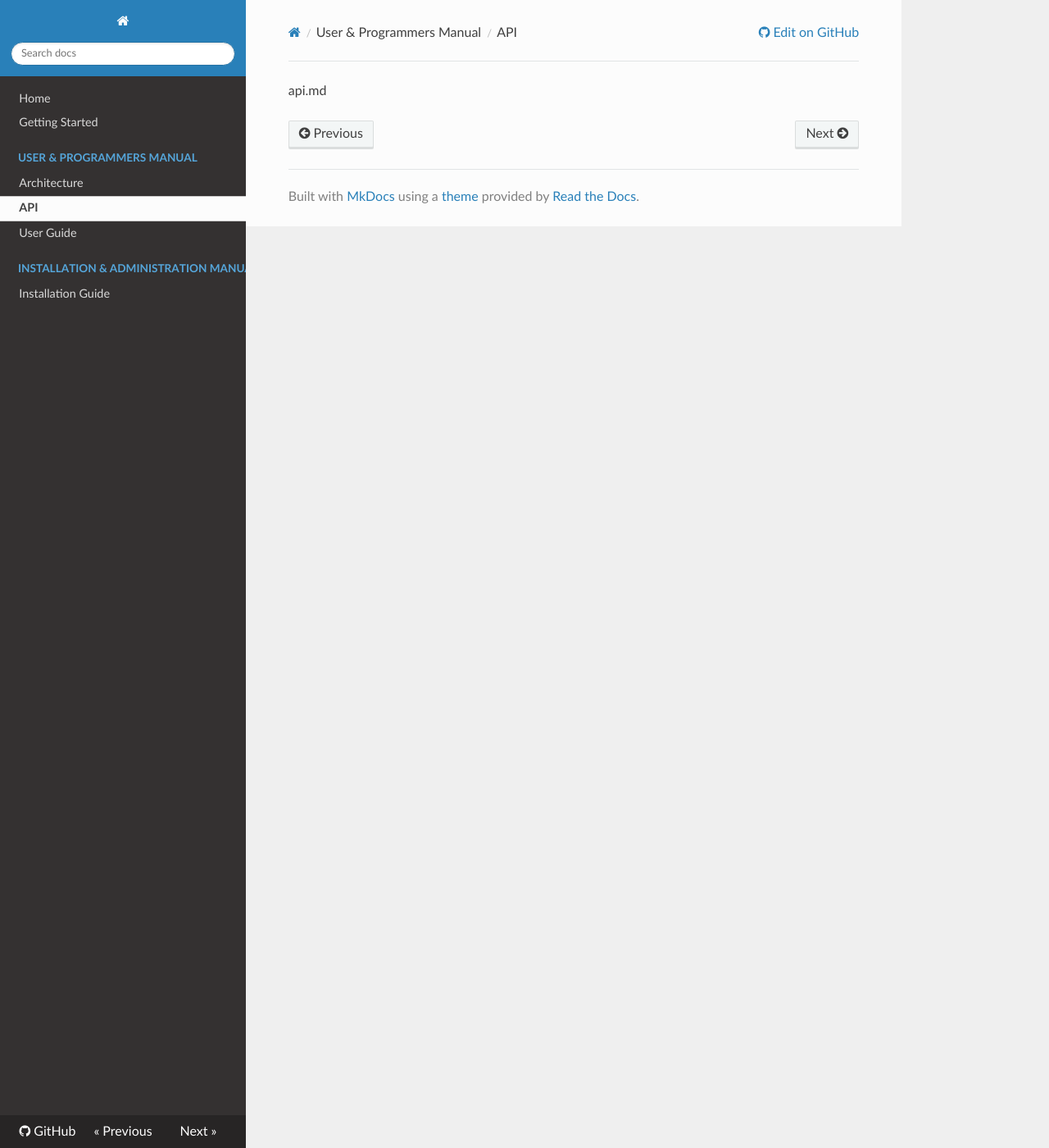
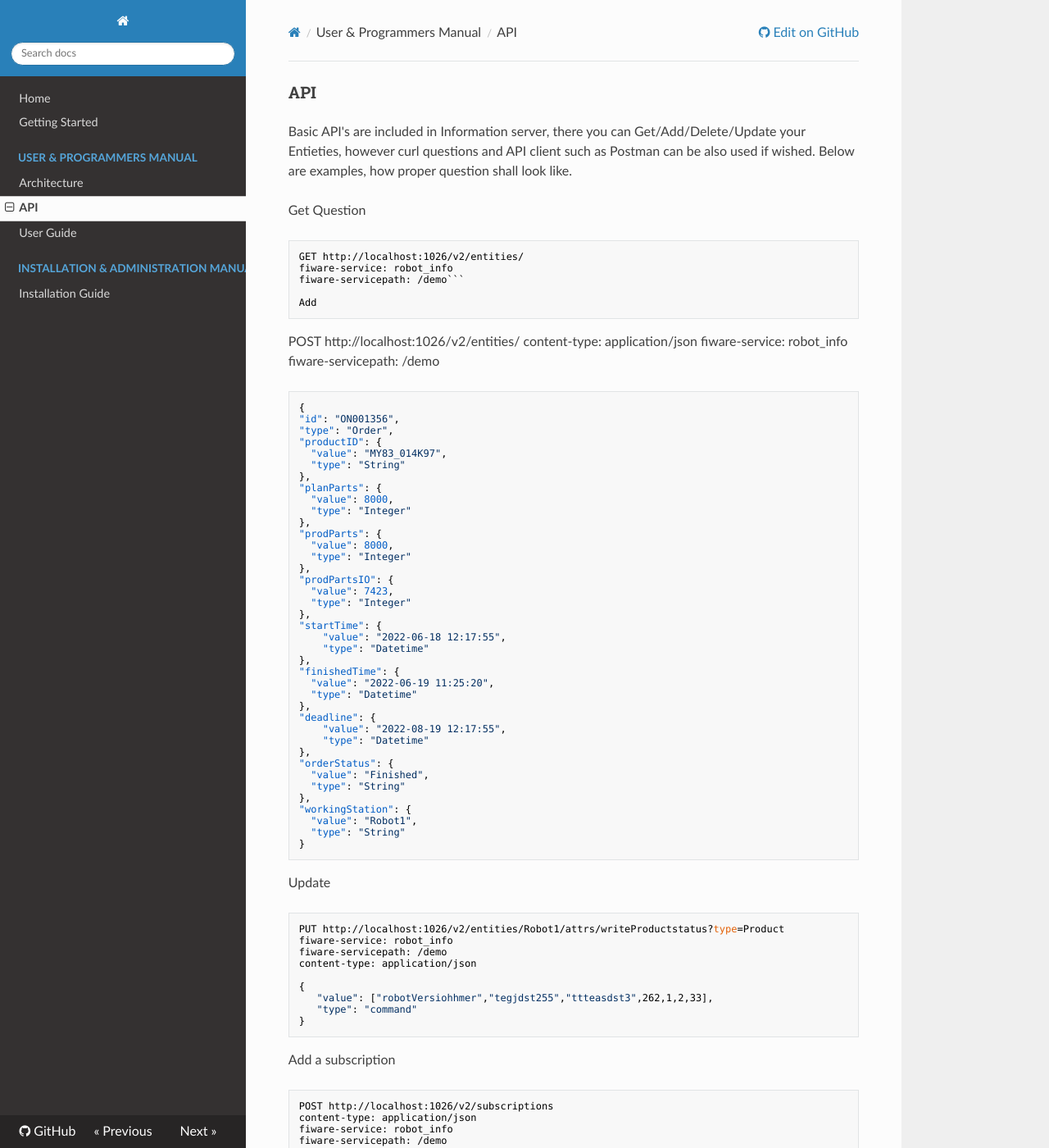
Before and after one commit to dih2-rowa/informationserver, an MkDocs documentation site: the page built from docs/api.md, in a window 1280 px wide and 1400 px high. Shown: the whole window at 82% size. Built offline with MkDocs 1.6.1, drawn with Linux system fonts in a browser that asks for light colours; nearby versions of some CDN libraries; old or Windows-style settings are respelled for this version of MkDocs; some of the changed text lies outside the part shown.

Commit message:
Docs added

````diff
--- a/docs/api.md
+++ b/docs/api.md
@@ -1 +1,105 @@
-api.md
+
+### API
+
+Basic API's are included in Information server, there you can Get/Add/Delete/Update your Entieties, however curl questions and API client such as Postman can be also used if wished. Below are examples, how proper question shall look like.
+
+Get Question
+
+```
+GET http://localhost:1026/v2/entities/
+fiware-service: robot_info
+fiware-servicepath: /demo```
+
+Add
+```
+POST http://localhost:1026/v2/entities/
+content-type: application/json
+fiware-service: robot_info
+fiware-servicepath: /demo
+
+    {
+    "id": "ON001356",
+    "type": "Order",
+    "productID": {
+      "value": "MY83_014K97",
+      "type": "String"
+    },
+    "planParts": {
+      "value": 8000,
+      "type": "Integer"
+    },
+    "prodParts": {
+      "value": 8000,
+      "type": "Integer"
+    },
+    "prodPartsIO": {
+      "value": 7423,
+      "type": "Integer"
+    },
+    "startTime": {
+        "value": "2022-06-18 12:17:55",
+        "type": "Datetime"
+    },
+    "finishedTime": {
+      "value": "2022-06-19 11:25:20",
+      "type": "Datetime"
+    },
+    "deadline": {
+        "value": "2022-08-19 12:17:55",
+        "type": "Datetime"
+    },
+    "orderStatus": {
+      "value": "Finished",
+      "type": "String"
+    },
+    "workingStation": {
+      "value": "Robot1",
+      "type": "String"
+    }
+
+Update
+
+```
+PUT http://localhost:1026/v2/entities/Robot1/attrs/writeProductstatus?type=Product
+fiware-service: robot_info
+fiware-servicepath: /demo
+content-type: application/json
+
+{
+   "value": ["robotVersiohhmer","tegjdst255","ttteasdst3",262,1,2,33],
+   "type": "command"
+}
+```
+
+
+Add a subscription
+
+```
+POST http://localhost:1026/v2/subscriptions
+content-type: application/json
+fiware-service: robot_info
+fiware-servicepath: /demo
+
+{
+    "description": "Test subscription",
+    "subject": {
+        "entities": [
+        {
+            "idPattern": ".*",
+            "type": "OrderReq"
+        }
+        ],
+        "condition": {
+            "attrs": []
+        }
+    },
+    "notification": {
+        "http": {
+            "url": "http://quantumleap:8668/v2/notify"
+        },
+        "attrs": [],
+        "metadata": ["dateCreated", "dateModified"]
+    }
+}
+
+```
````
Also changed, not shown: docs/RoseAP1_ConfigurationGuide.md (added, +14 -0 lines), docs/RoseAP1_InstalationGuide.md (added, +36 -0 lines), docs/RoseAP2_ConfigurationGuide.md (added, +36 -0 lines), docs/RoseAP2_InstalationGuide.md (added, +34 -0 lines), docs/architecture.md (+41 -1 lines), docs/getting-started.md (deleted, +0 -1 lines), docs/getting_started.md (added, +28 -0 lines), docs/index.md (deleted, +0 -1 lines), docs/instalationguide.md (added, +85 -0 lines), docs/installationguide.md (deleted, +0 -1 lines), docs/usermanual.md (+4 -1 lines).
